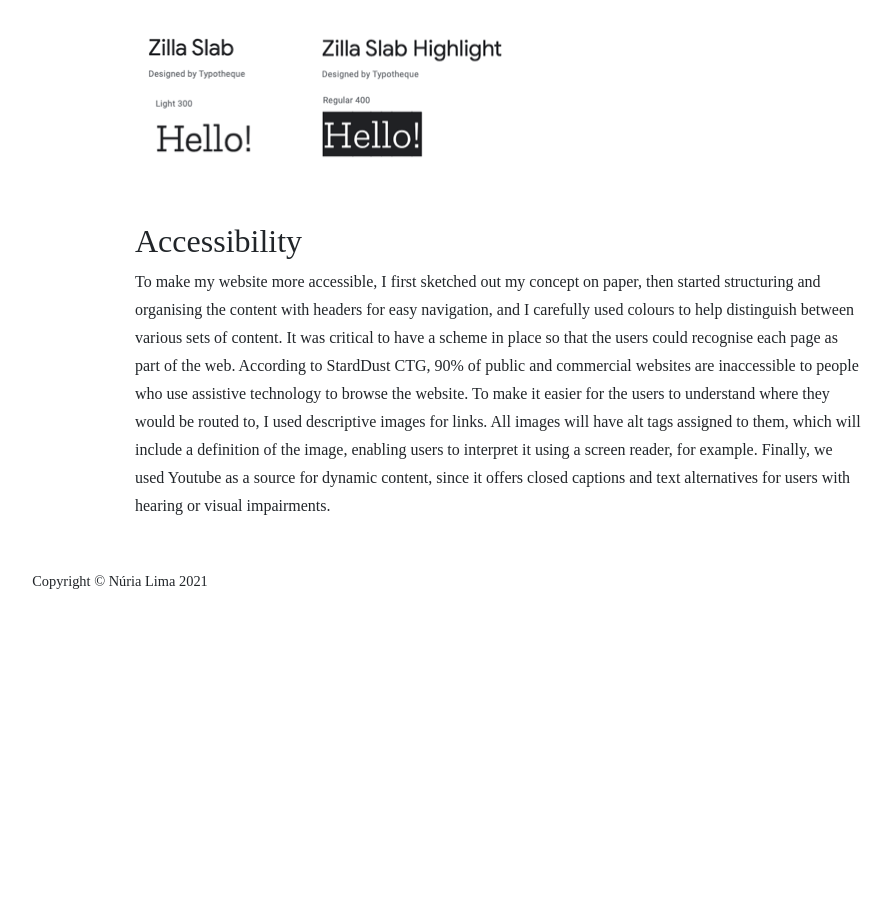
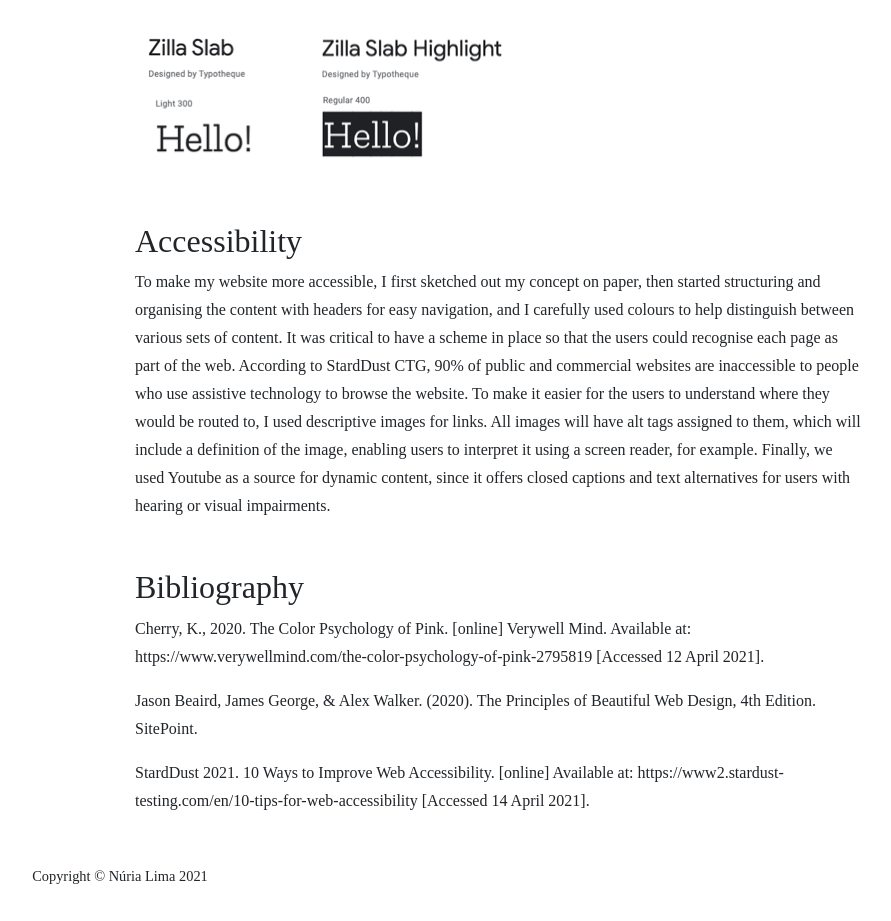
Before and after one commit to nurialima/mp-portfolio, a plain HTML site: page design-evidence.html in a window 1280 px wide. Shown: the part 1348-2269 px from the top of the page, without its empty margins (140-1031 px from the left). Before the commit the page ends 1974 px from the top, so only its background shows below. Drawn offline with Linux system fonts and the light colour scheme; a web font is replaced by a local one.

Commit message:
bibliography_design_evidence

```diff
--- a/design-evidence.html
+++ b/design-evidence.html
@@ -119,6 +119,12 @@ And, Zilla Slab highlight for titles and the header on the Home page to draw att
             <p>To make my website more accessible, I first sketched out my concept on paper, then started structuring and organising the content with headers for easy navigation, and I carefully used colours to help distinguish between various sets of content. It was critical to have a scheme in place so that the users could recognise each page as part of the web. According to StardDust CTG, 90% of public and commercial websites are inaccessible to people who use assistive technology to browse the website.  To make it easier for the users to understand where they would be routed to, I used descriptive images for links. All images will have alt tags assigned to them, which will include a definition of the image, enabling users to interpret it using a screen reader, for example. Finally, we used Youtube as a source for dynamic content, since it offers closed captions and text alternatives for users with hearing or visual impairments.
  </p>
 
+             <h2 class="section-heading mt-5">Bibliography</h2>
+             <p> Cherry, K., 2020. The Color Psychology of Pink. [online] Verywell Mind. Available at: https://www.verywellmind.com/the-color-psychology-of-pink-2795819 [Accessed 12 April 2021]. </p>
+             <p> Jason Beaird, James George, & Alex Walker. (2020). The Principles of Beautiful Web Design, 4th Edition. SitePoint.</p>
+             <p> StardDust 2021. 10 Ways to Improve Web Accessibility. [online] Available at: https://www2.stardust-testing.com/en/10-tips-for-web-accessibility [Accessed 14 April 2021]. </p>
+
+
 
           </div>
         </div>
```
Also changed, not shown: photography-portfolio.html (+5 -0 lines), 2 other files.
